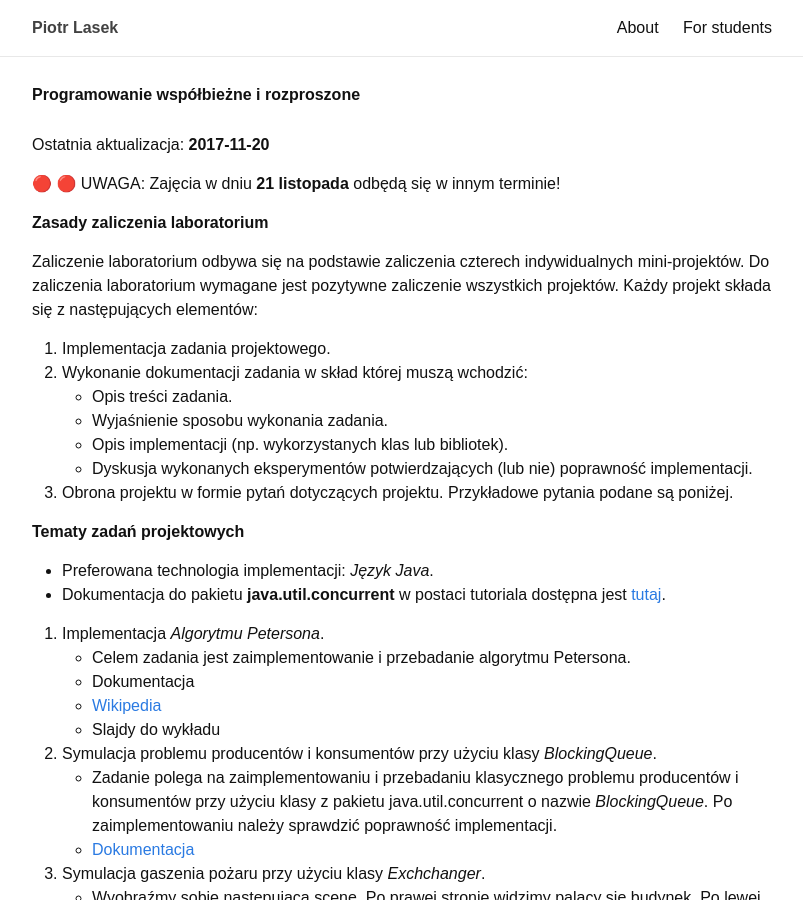
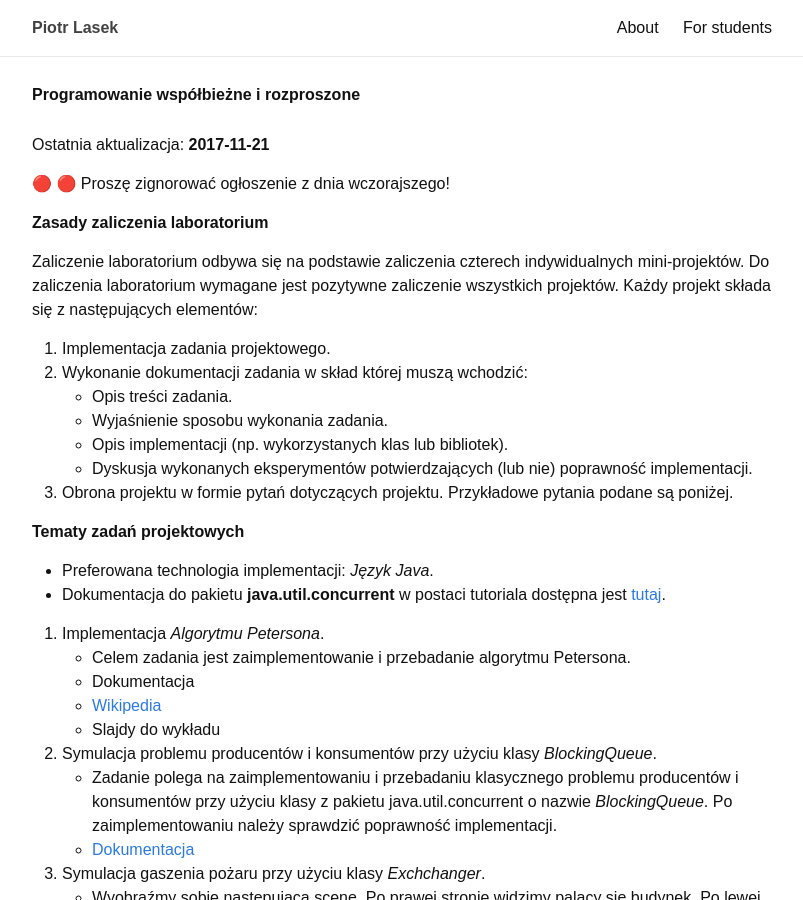
Before and after one commit to piotrlasek/piotrlasek.github.io, a Jekyll site: the page built from for-students/pwir2017.md, in a window 1280 px wide and 900 px high. Shown: the whole window, without its empty margins (238-1041 px from the left). Built offline with Jekyll 4.4.1, drawn with Linux system fonts in a browser that asks for light colours.

Commit message:
Update pwir2017.md

```diff
--- a/for-students/pwir2017.md
+++ b/for-students/pwir2017.md
@@ -5,9 +5,9 @@ permalink: /for-students/pwir
 exclude: true
 ---
 
-Ostatnia aktualizacja: **2017-11-20**
+Ostatnia aktualizacja: **2017-11-21**
 
-&#x1F534; &#x1F534; UWAGA: Zajęcia w dniu **21 listopada** odbędą się w innym terminie!
+&#x1F534; &#x1F534; Proszę zignorować ogłoszenie z dnia wczorajszego!
 
 # Zasady zaliczenia laboratorium
 
```
